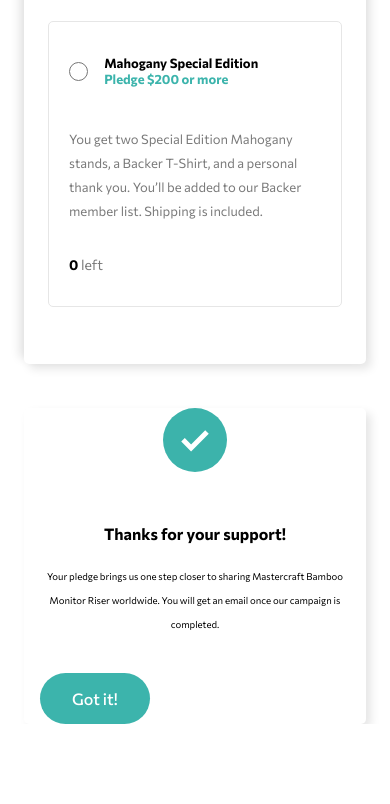
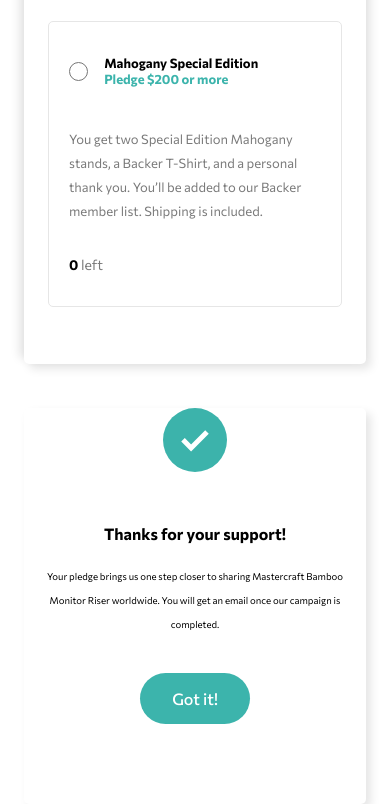
Before and after one commit to cyeguez/crowdfunding-product-page-main, a plain HTML site: page index.html in a window 390 px wide. Shown: the part 3695-4499 px from the top of the page. Before the commit the page ends 4419 px from the top, so only its background shows below. Drawn offline with Linux system fonts and the light colour scheme.

Commit message:
feat(finalizar estilos mobiles )

```diff
--- a/index.html
+++ b/index.html
@@ -314,7 +314,7 @@
           completed.
         </p>
 
-        <button type="button" class="button">Got it!</button>
+        <button type="button" class="button button-go-it">Got it!</button>
       </div>
     </main>
 
--- a/scss/components/_main.scss
+++ b/scss/components/_main.scss
@@ -243,6 +243,7 @@
     width: 100%;
     margin: 0 auto;
     padding-inline: 1rem;
+    padding-bottom: 3rem;
 
     &__icon{
       width: fit-content;
@@ -263,6 +264,11 @@
       margin-bottom: 37px;
     }
 
+    .button-go-it{
+      margin: 2rem auto 46px auto;
+      margin-bottom: 2rem;
+    }
+
 
   }
 }
```
Also changed, not shown: css/style.css.
